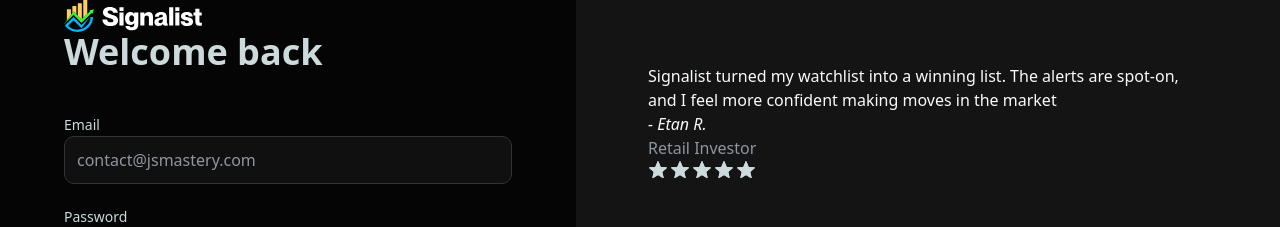
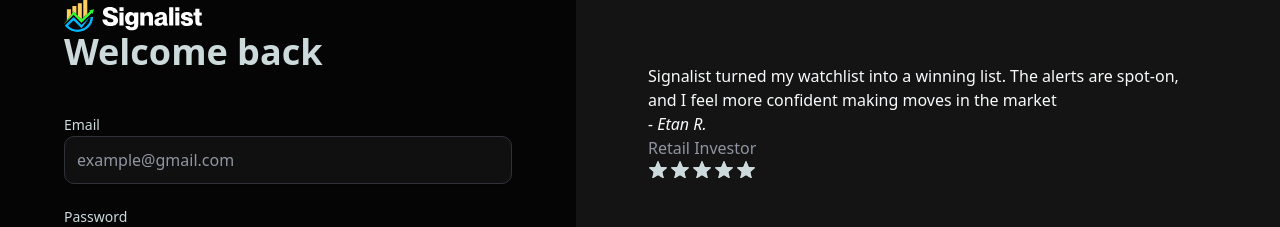
Before and after one commit to AfiqZaidin03/stock-app, a Next.js app: page /sign-in in a window 1280 px wide. Shown: the top 227 px of the page. Built offline with nearby package versions, Linux system fonts and the light colour scheme.

Commit message:
fix: update placeholder and user email to example@gmail.com for consistency

```diff
--- a/app/(auth)/sign-in/page.tsx
+++ b/app/(auth)/sign-in/page.tsx
@@ -34,7 +34,7 @@
         <InputField
           name="email"
           label="Email"
-          placeholder="contact@jsmastery.com"
+          placeholder="example@gmail.com"
           type="email"
           register={register}
           error={errors.email}
--- a/components/UserDropdown.tsx
+++ b/components/UserDropdown.tsx
@@ -20,7 +20,7 @@
     router.push("/sign-in");
   };
 
-  const user = { name: "Afiq", email: "contact@gmail.com" };
+  const user = { name: "Afiq", email: "example@gmail.com" };
 
   return (
     <DropdownMenu>
```
